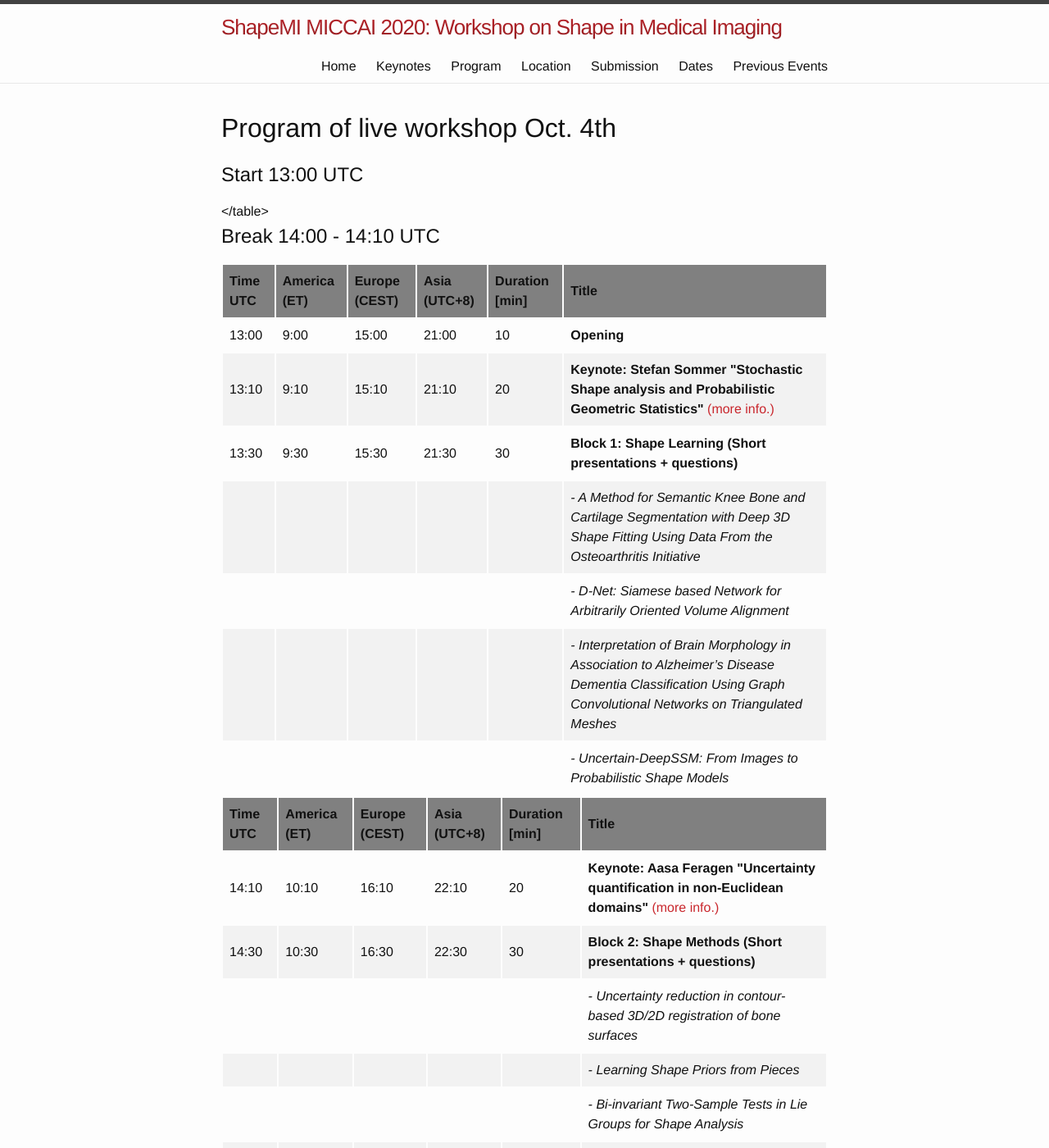
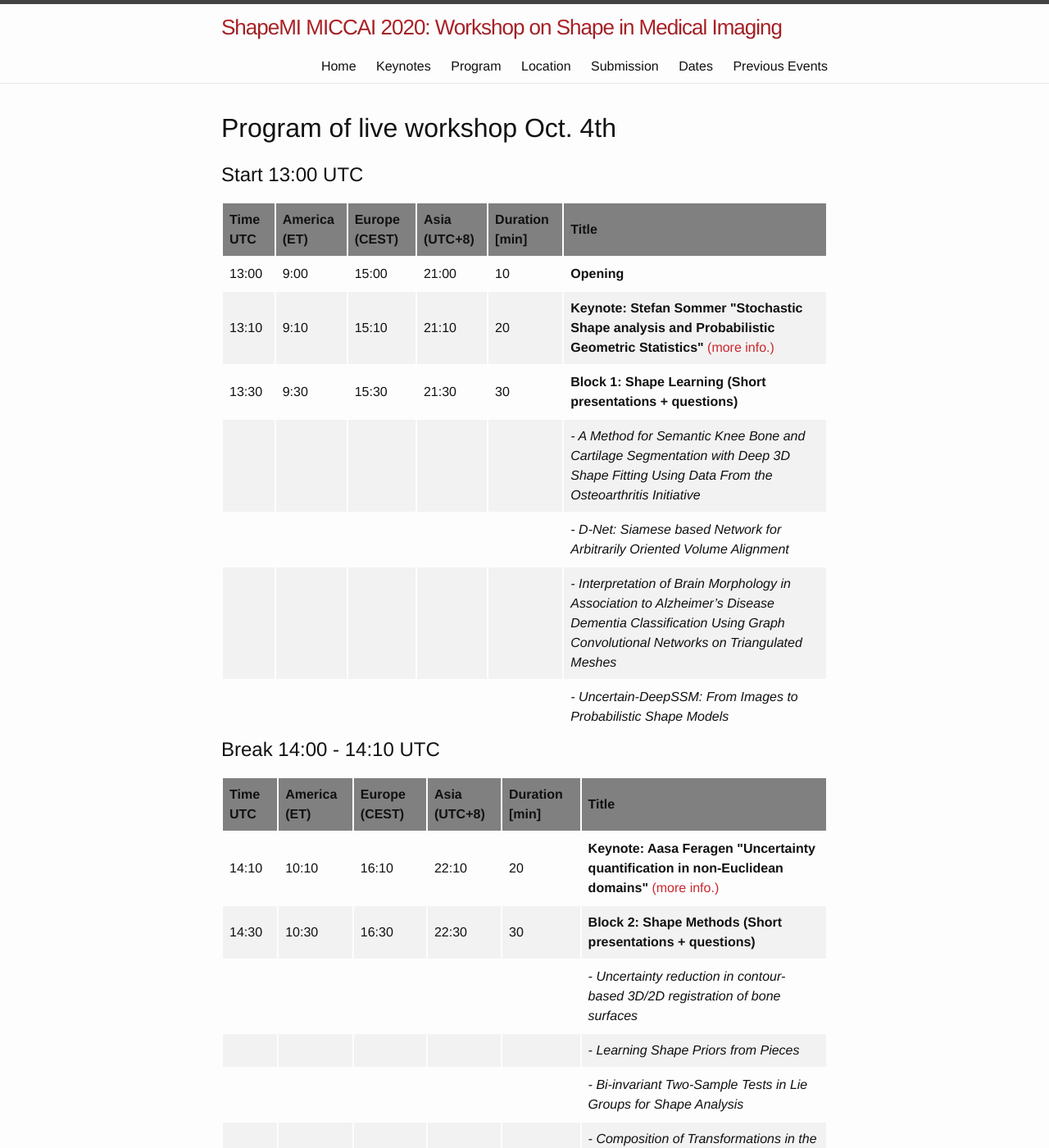
Before and after one commit to shapemi/shapemi2020, a Jekyll site: the page built from program/index.md, in a window 1280 px wide and 1400 px high. Shown: the whole window at 82% size. Built offline with Jekyll 4.4.1, drawn with Linux system fonts in a browser that asks for light colours; some of the changed lines change nothing that is shown.

Commit message:
BUG: fix program

```diff
--- a/program/index.md
+++ b/program/index.md
@@ -97,9 +97,10 @@ tr:nth-child(even) {background-color: #f2f2f2;}
 <td> </td>
 <td><i> - Uncertain-DeepSSM: From Images to Probabilistic Shape Models</i></td>
 </tr>
+</tbody>
 </table>
 
-<span><h2>Break 14:00 - 14:10 UTC</h2></span>
+<h2>Break 14:00 - 14:10 UTC</h2>
 
 <table>
 <thead style="border:10px solid black; background:gray">
@@ -164,7 +165,7 @@ tr:nth-child(even) {background-color: #f2f2f2;}
 </tbody>
 </table>
 
-<span><h2>Break 15:00 - 15:20 UTC</h2></span>
+<h2>Break 15:00 - 15:20 UTC</h2>
 
 <table>
 <thead style="border:10px solid black; background:gray">
```
